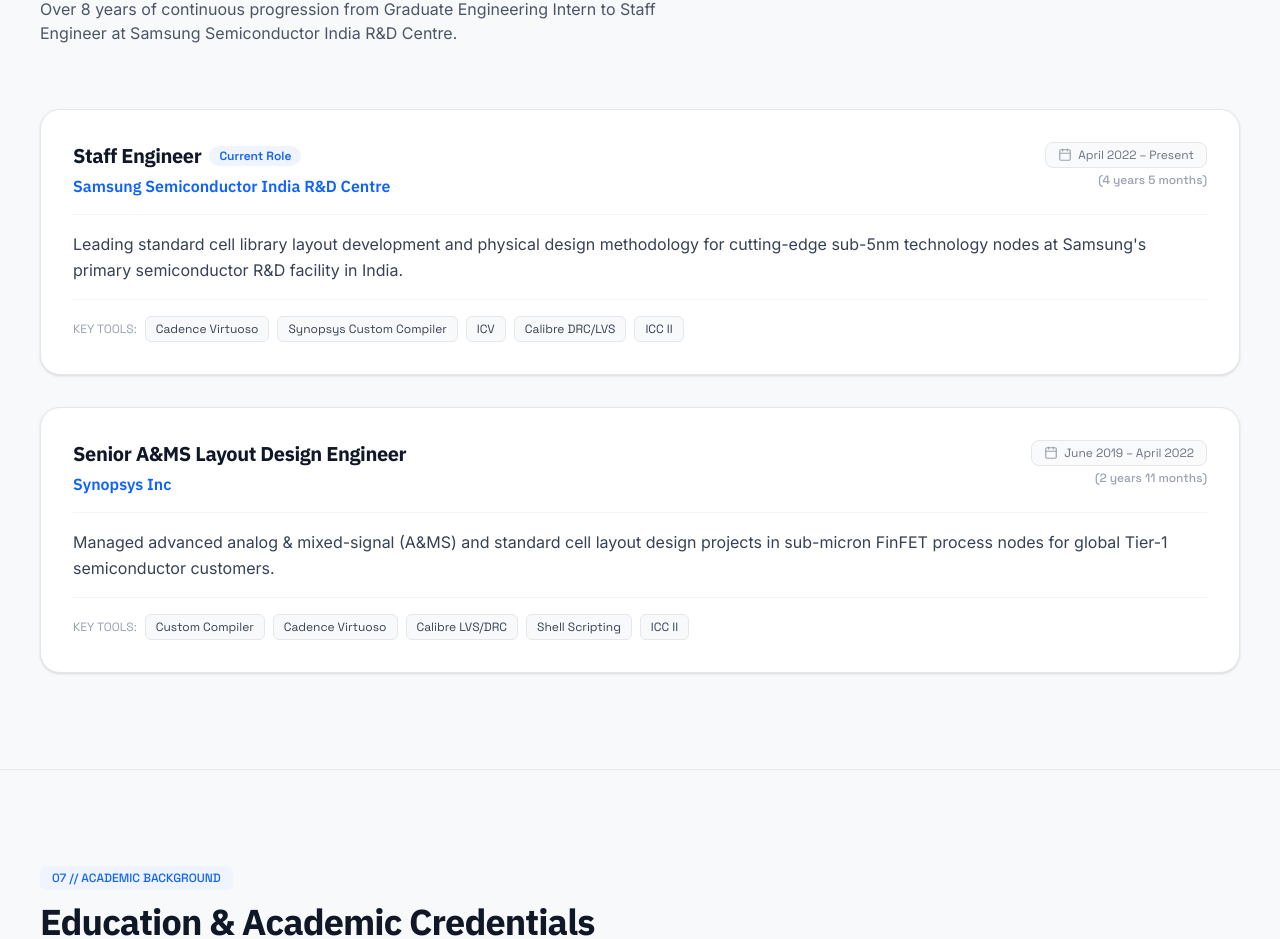
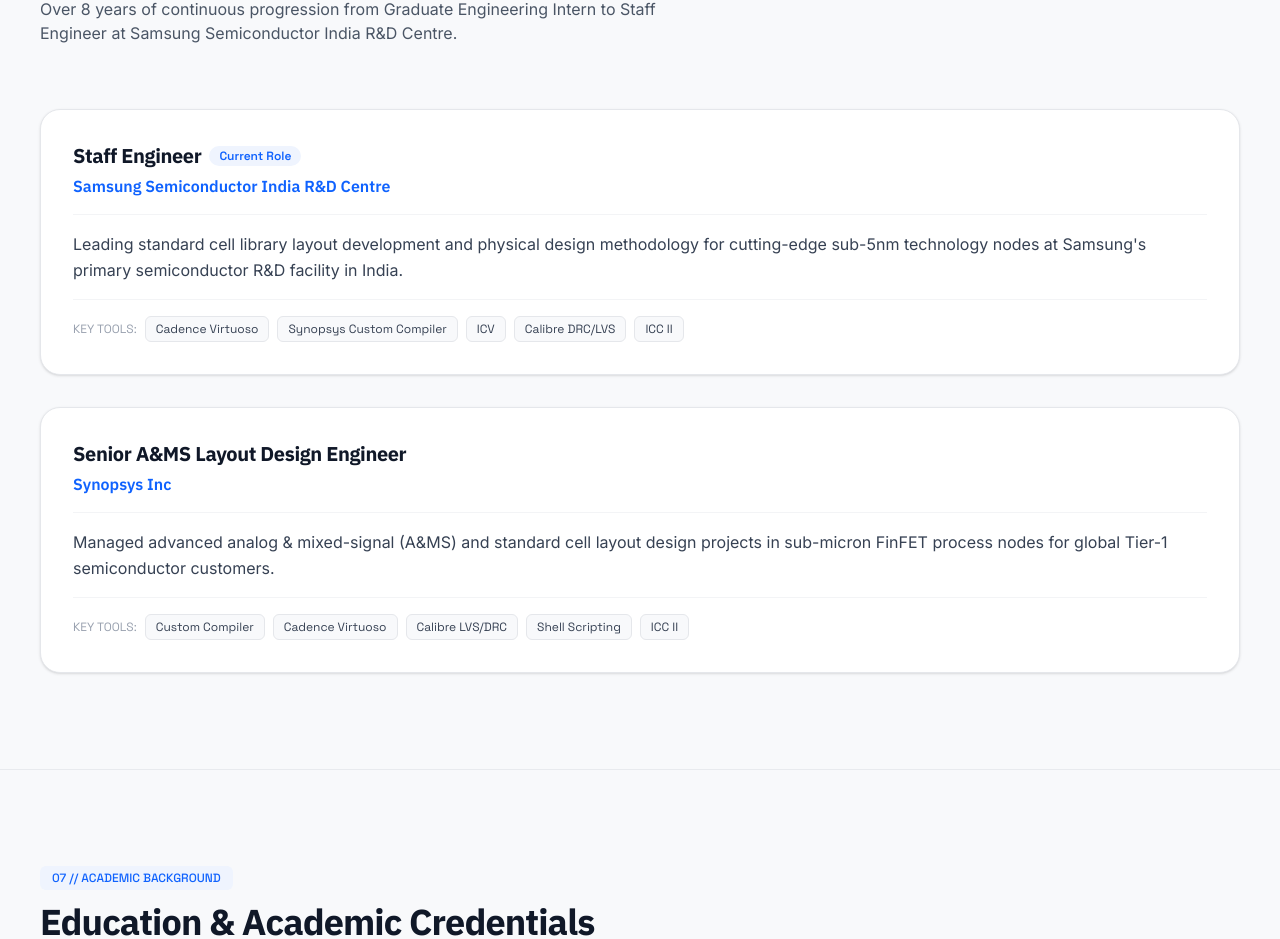
Before and after one commit to atendra11maurya/chia_and_wifi, a React (Vite) app: page / in a window 1280 px wide. Shown: the part 2415-3354 px from the top of the page. Built offline with nearby package versions, Linux system fonts and the light colour scheme.

Commit message:
Remove date and duration timeline badges from Career Trajectory section

```diff
--- a/src/components/CareerTimeline.tsx
+++ b/src/components/CareerTimeline.tsx
@@ -1,6 +1,5 @@
 import React from 'react';
 import { motion } from 'framer-motion';
-import { Calendar } from 'lucide-react';
 import { EXPERIENCE_DATA } from '../data/profileData';
 
 export const CareerTimeline: React.FC = () => {
@@ -52,14 +51,6 @@
                       {item.company}
                     </div>
                   </div>
-
-                  <div className="flex flex-col sm:items-end font-mono text-xs text-gray-500 gap-1">
-                    <span className="flex items-center gap-1.5 bg-gray-50 border border-gray-200 px-3 py-1 rounded-lg">
-                      <Calendar className="w-3.5 h-3.5 text-gray-400" />
-                      {item.period}
-                    </span>
-                    <span className="text-gray-400 font-medium">({item.duration})</span>
-                  </div>
                 </div>
 
                 {/* Summary */}
```
